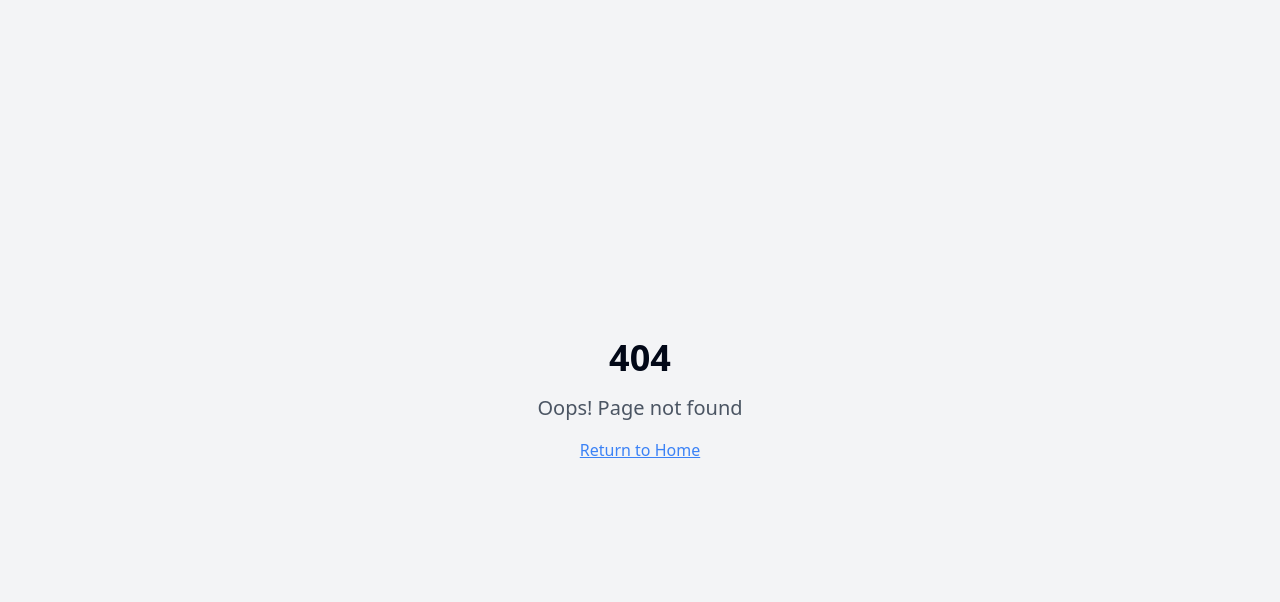
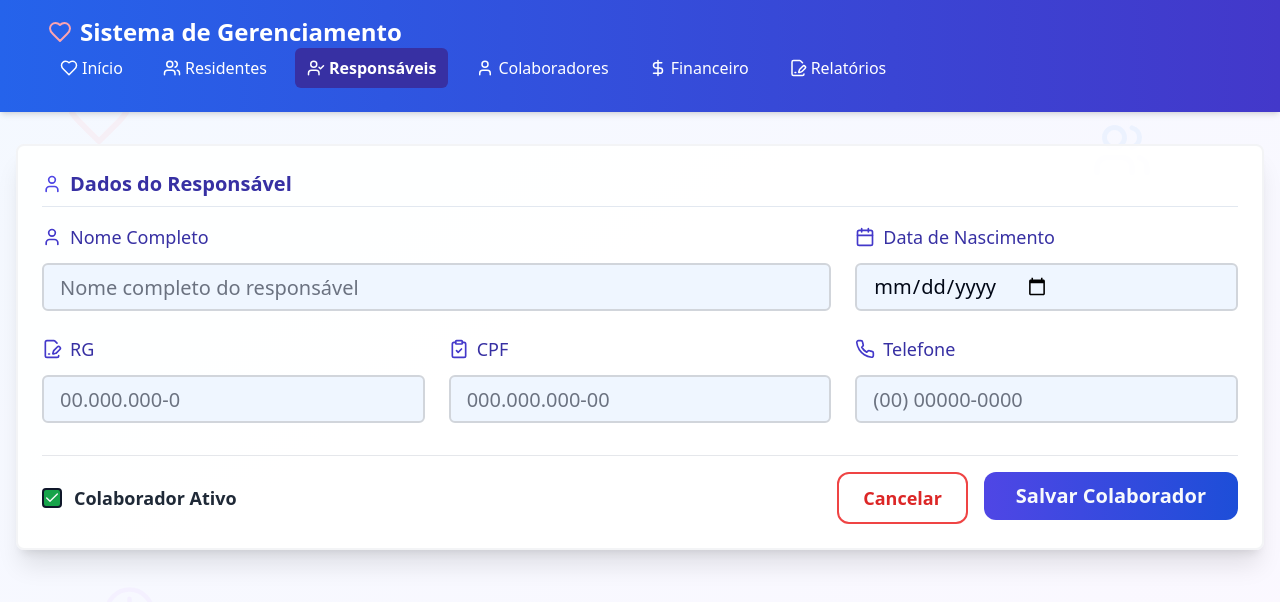
Before and after one commit to IgorCerqueira/gentle-login-seniors-app, a React (Vite) app: page /responsavel in a window 1280 px wide. Before the commit this address had no page. Shown: the top 602 px of the page. Built offline with nearby package versions, Linux system fonts and the light colour scheme.

Commit message:
Create form for responsável
Create a form screen for "responsável" following the existing design pattern.

```diff
--- a/src/App.tsx
+++ b/src/App.tsx
@@ -8,6 +8,7 @@ import Index from "./pages/Index";
 import Login from "./pages/Login";
 import NotFound from "./pages/NotFound";
 import Colaborador from "./pages/Colaborador";
+import Responsavel from "./pages/Responsavel";
 
 const queryClient = new QueryClient();
 
@@ -21,6 +22,7 @@ const App = () => (
           <Route path="/" element={<Index />} />
           <Route path="/login" element={<Login />} />
           <Route path="/colaborador" element={<Colaborador />} />
+          <Route path="/responsavel" element={<Responsavel />} />
           {/* ADD ALL CUSTOM ROUTES ABOVE THE CATCH-ALL "*" ROUTE */}
           <Route path="*" element={<NotFound />} />
         </Routes>
--- a/src/components/colaborador/NavBar.tsx
+++ b/src/components/colaborador/NavBar.tsx
@@ -1,23 +1,41 @@
 
 import React from "react";
-import { Heart, Users, User, DollarSign, FileSignature } from "lucide-react";
+import { Heart, Users, User, DollarSign, FileSignature, UserCheck } from "lucide-react";
 import NavButton from "./NavButton";
+import { Link } from "react-router-dom";
 
-const NavBar = () => {
+type NavBarProps = {
+  activePage?: string;
+};
+
+const NavBar = ({ activePage = "colaboradores" }: NavBarProps) => {
   return (
     <nav className="bg-gradient-to-r from-blue-600 to-indigo-700 text-white p-4 shadow-md relative z-10">
       <div className="container mx-auto">
         <div className="flex flex-wrap items-center justify-between">
           <h1 className="text-2xl font-bold flex items-center">
             <Heart className="mr-2 h-6 w-6 text-rose-300" />
-            Cadastro de Colaborador
+            Sistema de Gerenciamento
           </h1>
           <div className="flex space-x-1 md:space-x-4 mt-3 md:mt-0 overflow-x-auto whitespace-nowrap pb-2 w-full md:w-auto">
-            <NavButton label="Início" icon={<Heart size={18} />} active={false} />
-            <NavButton label="Residentes" icon={<Users size={18} />} active={false} />
-            <NavButton label="Colaboradores" icon={<User size={18} />} active={true} />
-            <NavButton label="Financeiro" icon={<DollarSign size={18} />} active={false} />
-            <NavButton label="Relatórios" icon={<FileSignature size={18} />} active={false} />
+            <Link to="/">
+              <NavButton label="Início" icon={<Heart size={18} />} active={activePage === "inicio"} />
+            </Link>
+            <Link to="/residentes">
+              <NavButton label="Residentes" icon={<Users size={18} />} active={activePage === "residentes"} />
+            </Link>
+            <Link to="/responsavel">
+              <NavButton label="Responsáveis" icon={<UserCheck size={18} />} active={activePage === "responsaveis"} />
+            </Link>
+            <Link to="/colaborador">
+              <NavButton label="Colaboradores" icon={<User size={18} />} active={activePage === "colaboradores"} />
+            </Link>
+            <Link to="/financeiro">
+              <NavButton label="Financeiro" icon={<DollarSign size={18} />} active={activePage === "financeiro"} />
+            </Link>
+            <Link to="/relatorios">
+              <NavButton label="Relatórios" icon={<FileSignature size={18} />} active={activePage === "relatorios"} />
+            </Link>
           </div>
         </div>
       </div>
--- a/src/components/colaborador/NavButton.tsx
+++ b/src/components/colaborador/NavButton.tsx
@@ -5,13 +5,15 @@ type NavButtonProps = {
   label: string;
   icon: React.ReactNode;
   active: boolean;
+  onClick?: () => void;
 };
 
-const NavButton = ({ label, icon, active }: NavButtonProps) => (
+const NavButton = ({ label, icon, active, onClick }: NavButtonProps) => (
   <button
     className={`px-3 py-2 rounded-md text-center text-white whitespace-nowrap transition-colors flex items-center gap-1 ${
       active ? "bg-indigo-800 font-semibold" : "hover:bg-indigo-600"
     }`}
+    onClick={onClick}
   >
     {icon}
     {label}
--- /dev/null
+++ b/src/pages/Responsavel.tsx
@@ -0,0 +1,153 @@
+
+import { useState } from "react";
+import { Card, CardContent } from "@/components/ui/card";
+import { useToast } from "@/hooks/use-toast";
+import NavBar from "@/components/colaborador/NavBar";
+import FormActions from "@/components/colaborador/FormActions";
+import BackgroundEffect from "@/components/colaborador/BackgroundEffect";
+import { User, Calendar, ClipboardCheck, FileSignature, Phone } from "lucide-react";
+import { Label } from "@/components/ui/label";
+import { Input } from "@/components/ui/input";
+import { useNavigate } from "react-router-dom";
+
+const Responsavel = () => {
+  const { toast } = useToast();
+  const navigate = useNavigate();
+
+  const [nomeResponsavel, setNomeResponsavel] = useState("");
+  const [dataNascimento, setDataNascimento] = useState("");
+  const [cpf, setCpf] = useState("");
+  const [rg, setRg] = useState("");
+  const [telefone, setTelefone] = useState("");
+  const [ativo, setAtivo] = useState(true);
+
+  const handleSubmit = (e: React.FormEvent) => {
+    e.preventDefault();
+    console.log("Dados do responsável enviados:", {
+      nomeResponsavel,
+      dataNascimento,
+      cpf,
+      rg,
+      telefone,
+      ativo
+    });
+
+    toast({
+      title: "Responsável salvo",
+      description: `Os dados de ${nomeResponsavel} foram salvos com sucesso.`,
+      variant: "default",
+    });
+  };
+
+  const handleCancel = () => {
+    toast({
+      title: "Operação cancelada",
+      description: "Os dados não foram salvos",
+      variant: "destructive",
+    });
+    navigate(-1);
+  };
+
+  return (
+    <div className="min-h-screen pb-10 relative overflow-hidden">
+      <BackgroundEffect />
+
+      <NavBar activePage="responsaveis" />
+
+      <main className="container mx-auto px-4 py-8 relative z-10">
+        <Card className="bg-white/95 shadow-xl border-2 border-gray-100 overflow-hidden">
+          <CardContent className="p-6">
+            <form onSubmit={handleSubmit}>
+              <div className="mb-6">
+                <h2 className="text-xl font-semibold text-indigo-800 mb-4 flex items-center border-b pb-2">
+                  <User className="mr-2 h-5 w-5 text-indigo-600" />
+                  Dados do Responsável
+                </h2>
+                <div className="grid grid-cols-1 md:grid-cols-2 lg:grid-cols-3 gap-6">
+                  <div className="space-y-3 lg:col-span-2">
+                    <Label htmlFor="nomeResponsavel" className="text-lg font-medium text-indigo-800 flex items-center">
+                      <User className="mr-2 h-5 w-5 text-indigo-700" />
+                      Nome Completo
+                    </Label>
+                    <Input
+                      id="nomeResponsavel"
+                      value={nomeResponsavel}
+                      onChange={(e) => setNomeResponsavel(e.target.value)}
+                      className="bg-blue-50 border-2"
+                      placeholder="Nome completo do responsável"
+                    />
+                  </div>
+
+                  <div className="space-y-3">
+                    <Label htmlFor="dataNascimento" className="text-lg font-medium text-indigo-800 flex items-center">
+                      <Calendar className="mr-2 h-5 w-5 text-indigo-700" />
+                      Data de Nascimento
+                    </Label>
+                    <Input
+                      id="dataNascimento"
+                      type="date"
+                      value={dataNascimento}
+                      onChange={(e) => setDataNascimento(e.target.value)}
+                      className="bg-blue-50 border-2"
+                    />
+                  </div>
+
+                  <div className="space-y-3">
+                    <Label htmlFor="rg" className="text-lg font-medium text-indigo-800 flex items-center">
+                      <FileSignature className="mr-2 h-5 w-5 text-indigo-700" />
+                      RG
+                    </Label>
+                    <Input
+                      id="rg"
+                      value={rg}
+                      onChange={(e) => setRg(e.target.value)}
+                      className="bg-blue-50 border-2"
+                      placeholder="00.000.000-0"
+                    />
+                  </div>
+
+                  <div className="space-y-3">
+                    <Label htmlFor="cpf" className="text-lg font-medium text-indigo-800 flex items-center">
+                      <ClipboardCheck className="mr-2 h-5 w-5 text-indigo-700" />
+                      CPF
+                    </Label>
+                    <Input
+                      id="cpf"
+                      value={cpf}
+                      onChange={(e) => setCpf(e.target.value)}
+                      className="bg-blue-50 border-2"
+                      placeholder="000.000.000-00"
+                    />
+                  </div>
+
+                  <div className="space-y-3">
+                    <Label htmlFor="telefone" className="text-lg font-medium text-indigo-800 flex items-center">
+                      <Phone className="mr-2 h-5 w-5 text-indigo-700" />
+                      Telefone
+                    </Label>
+                    <Input
+                      id="telefone"
+                      value={telefone}
+                      onChange={(e) => setTelefone(e.target.value)}
+                      className="bg-blue-50 border-2"
+                      placeholder="(00) 00000-0000"
+                    />
+                  </div>
+                </div>
+              </div>
+
+              <FormActions
+                ativo={ativo}
+                setAtivo={setAtivo}
+                setDataDemissao={() => {}} // Não utilizado neste formulário
+                onCancel={handleCancel}
+              />
+            </form>
+          </CardContent>
+        </Card>
+      </main>
+    </div>
+  );
+};
+
+export default Responsavel;
```
